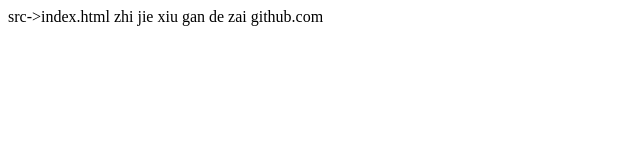
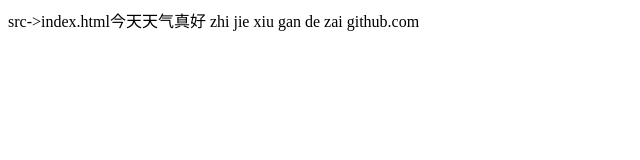
Before and after one commit to tydtea/2019, a plain HTML site: page src/index.html in a window 1280 px wide. Shown: the whole page, without its empty margins (0-640 px from the left). Drawn offline with Linux system fonts and the light colour scheme.

Commit message:
Update index.html

```diff
--- a/src/index.html
+++ b/src/index.html
@@ -5,7 +5,8 @@
     <title>Title</title>
 </head>
 <body>
-src->index.html
+src->index.html今天天气真好
+
     zhi jie xiu gan de zai github.com
 </body>
 </html>
```
